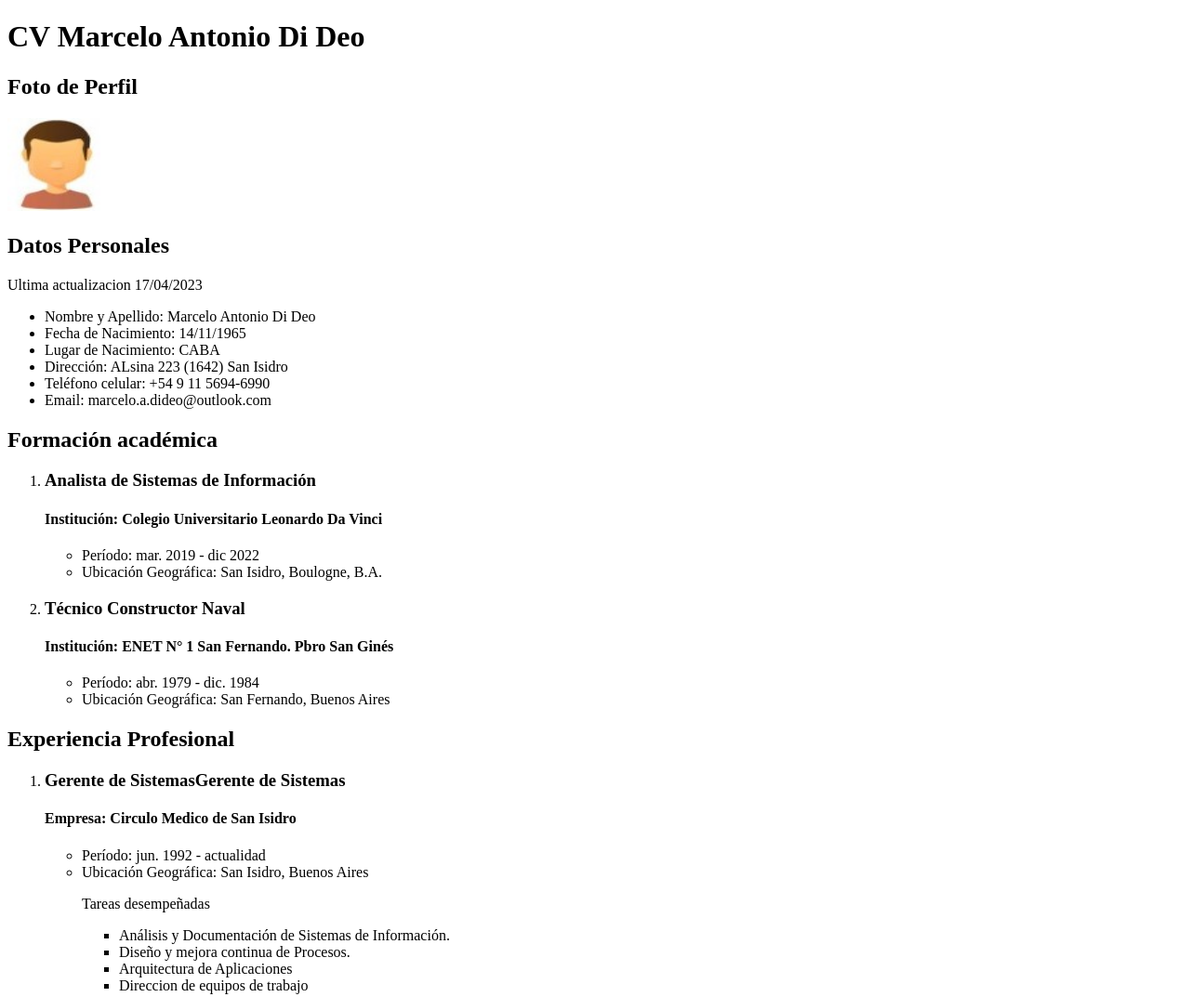
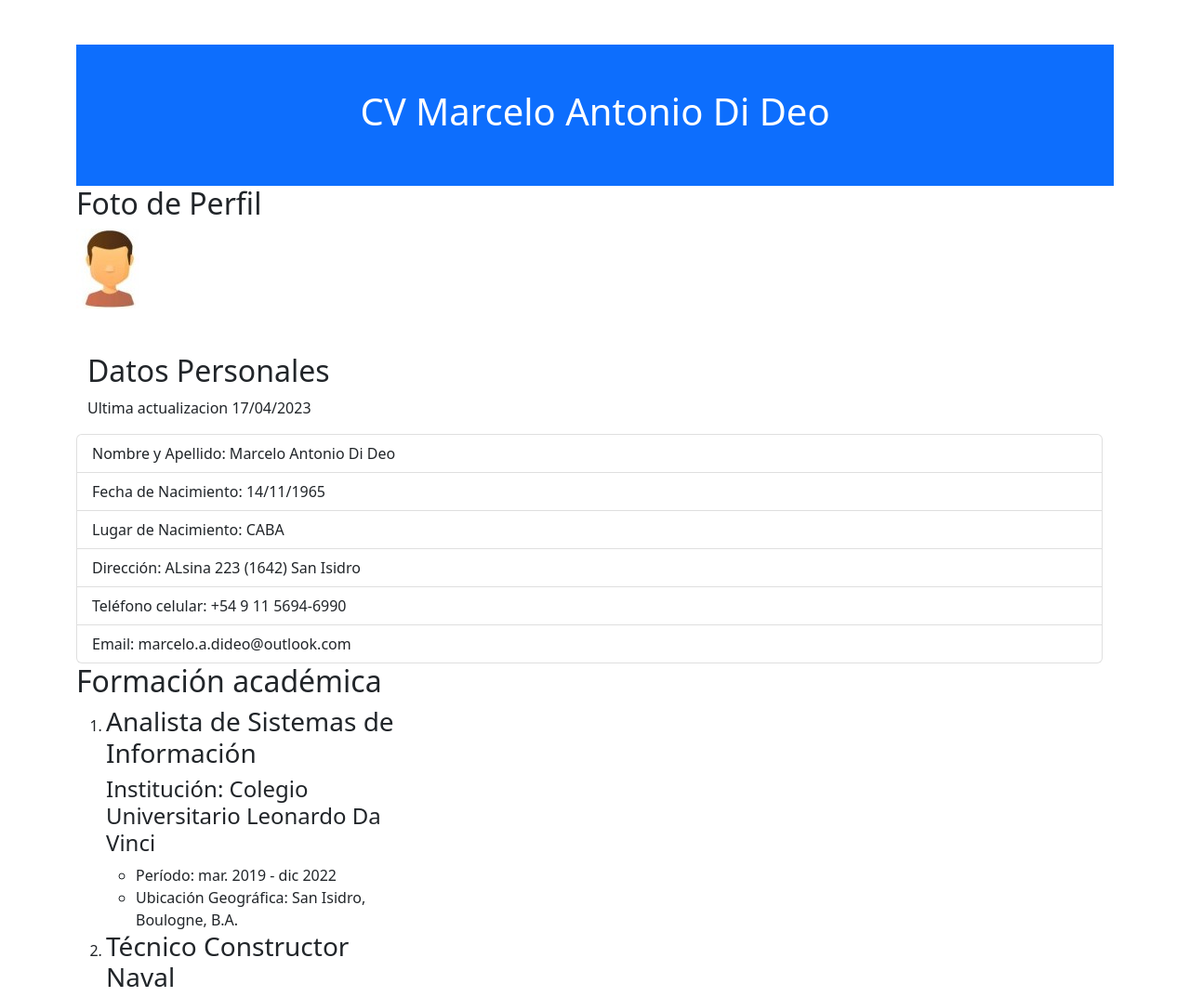
Before and after one commit to marceloadideo/DYAW, a plain HTML site: page clase02/index.html in a window 1280 px wide. Shown: the top 1073 px of the page at 93% size. Drawn offline with nearby package versions, Linux system fonts and the light colour scheme.

Commit message:
entrega clase 5
entrega clase 5

```diff
--- a/clase02/index.html
+++ b/clase02/index.html
@@ -4,43 +4,52 @@
 <meta http-equiv="Content-Type" content="text/html; charset=utf-8"/>
 <title>Datos Personales Marcelo Antonio Di Deo</title>
 <!--<link rel="stylesheet" href="css/estilo.css">	-->
-
+<link href="https://cdn.jsdelivr.net/npm/bootstrap@5.2.3/dist/css/bootstrap.min.css" rel="stylesheet">
+<script src="https://cdn.jsdelivr.net/npm/bootstrap@5.2.3/dist/js/bootstrap.bundle.min.js"></script>
 
 </head>
 
 
 <body>
-
+    <div class="container mt-5">
 
 
         <!-- Cabecera -->
-        <header>
+        <div class="container-fluid p-5 bg-primary text-white text-center">
             <!--<img src="media/logo.jpg" width="189" height="57" alt="logo"  /> -->
             <h1>CV Marcelo Antonio Di Deo</h1>
-        </header>
+        </div>
 
         <!-- Contenido -->
         <section>
+            <div class="row">
                 <h2>Foto de Perfil </h2>
-            <img src="img/foto.jpg" width="100" height="100" alt="foto"  />
+                <div class="col-lg-6 col-md-6 col-sm-6 col-xs-12">
+                    <img alt="Silverfox" class="img-fluid" src="img/foto.jpg">
+                </div>
+            </div>
+        </section>
+
+        <section>
+            <div class="container mt-5">
+                <div class="row">
+                    <h2>Datos Personales </h2>
+                    <p>Ultima actualizacion 17/04/2023</p>
+                    <ul class="list-group">
+                        <li class="list-group-item">Nombre y Apellido: Marcelo Antonio Di Deo</li>
+                        <li class="list-group-item">Fecha de Nacimiento: 14/11/1965</li>
+                        <li class="list-group-item">Lugar de Nacimiento: CABA</li>
+                        <li class="list-group-item">Dirección: ALsina 223 (1642) San Isidro</li>
+                        <li class="list-group-item">Teléfono celular: +54 9 11 5694-6990</li>
+                        <li class="list-group-item">Email: marcelo.a.dideo@outlook.com</li>
+                    </ul>
+                </div>
+            </div>
 
         </section>
 
         <section>
-            <h2>Datos Personales </h2>
-            <p>Ultima actualizacion 17/04/2023</p>
-            <ul>
-                <li>Nombre y Apellido: Marcelo Antonio Di Deo</li>
-                <li>Fecha de Nacimiento: 14/11/1965</li>
-                <li>Lugar de Nacimiento: CABA</li>
-                <li>Dirección: ALsina 223 (1642) San Isidro</li>
-                <li>Teléfono celular: +54 9 11 5694-6990</li>
-                <li>Email: marcelo.a.dideo@outlook.com</li>
-            </ul>
-
-
-        </section>
-        <section>
+            <div class="col-sm-4">
                 <h2>Formación académica</h2>
                 <ol>
                     <li>
@@ -60,9 +69,9 @@
                         </ul>
                     </li>
                 </ol>
+            </div>
+        </section>
 
-
-        </section>
         <section>
             <h2>Experiencia Profesional</h2>
             <ol>
@@ -188,7 +197,7 @@
         <footer>
                 <a href="https://www.linkedin.com/in/marcelo-di-deo-3a04a113/?originalSubdomain=ar">Linkedin</a>
         </footer>
-
+    </div>
 
 </body>
 </html>
```
Also changed, not shown: 1 other file. Lines whose indentation alone changed are shown as unchanged.
